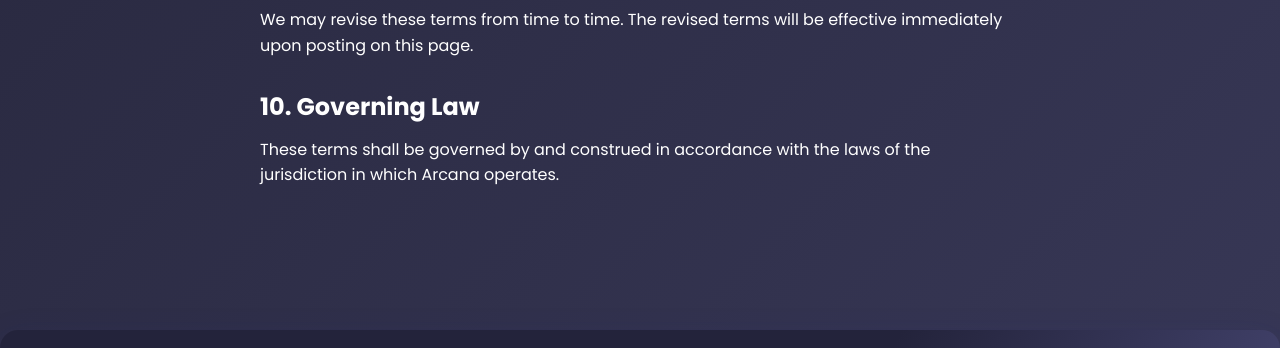
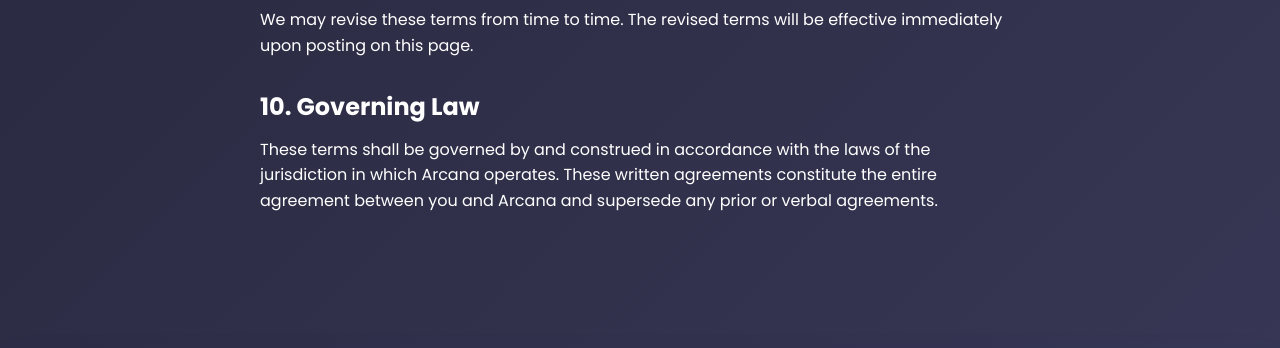
Before and after one commit to ITSYABOINEUTRAL/arcana, a plain HTML site: page terms&conditions.html in a window 1280 px wide. Shown: the part 1637-1985 px from the top of the page. Drawn offline with Linux system fonts and the light colour scheme.

Commit message:
Ts&Cs applied🤣🤣🤣🤣

```diff
--- a/terms&conditions.html
+++ b/terms&conditions.html
@@ -55,7 +55,7 @@
     <h2>9. Changes to Terms</h2>
     <p>We may revise these terms from time to time. The revised terms will be effective immediately upon posting on this page.</p>
     <h2>10. Governing Law</h2>
-    <p>These terms shall be governed by and construed in accordance with the laws of the jurisdiction in which Arcana operates.</p>
+    <p>These terms shall be governed by and construed in accordance with the laws of the jurisdiction in which Arcana operates. These written agreements constitute the entire agreement between you and Arcana and supersede any prior or verbal agreements.</p>
     </section>
     <br>   <br>    <br>     <br>
     <!------ footer section ------>
```
